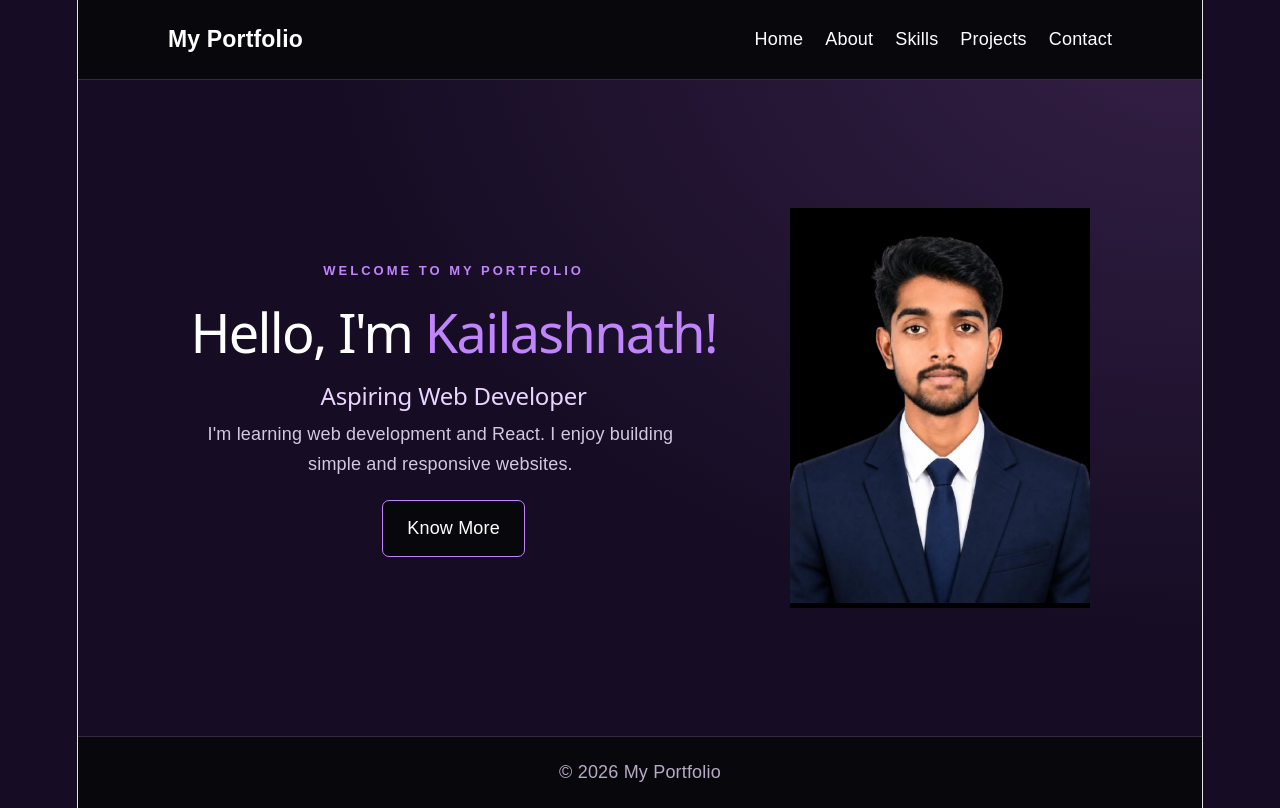
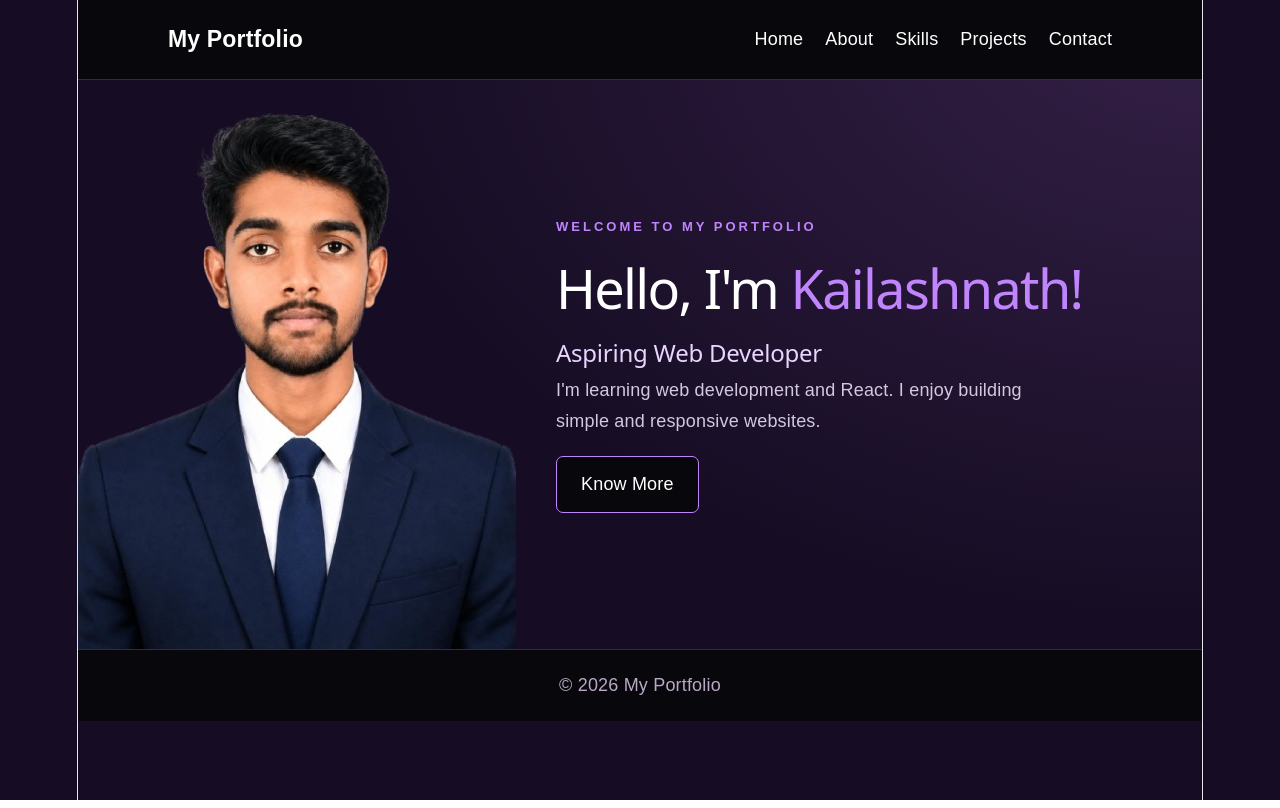
Before and after one commit to KAILASHNATH4545/my-portfolio, a React (Vite) app: page / in a window 1280 px wide. Built offline with nearby package versions, Linux system fonts and the light colour scheme.

Commit message:
Fix profile image alignment

```diff
--- a/src/App.css
+++ b/src/App.css
@@ -55,16 +55,19 @@ body {
 
 /* Home page */
 .hero {
-  min-height: 82vh;
   display: flex;
+  flex-direction: row;
   align-items: center;
-  justify-content: space-between;
-  gap: 45px;
-  padding: 65px 10%;
+  justify-content: center;
+  gap: 40px;
+  /* max-width: 1100px;
+  margin: 0 auto;
+  padding: 50px 30px; */
 }
 
 .hero-content {
-  max-width: 580px;
+  flex: 1;
+  text-align: left;
 }
 
 .welcome {
@@ -115,24 +118,20 @@ body {
 }
 
 /* Profile photo */
-.photo-container {
-  display: flex;
-  align-items: center;
-  justify-content: center;
+photo-container {
+  width: 220px;
+  height: 280px;
   flex-shrink: 0;
-  width: 300px;
-  height: 400px;
   background: #000000;
+  overflow: hidden;
 }
 
 .profile-image {
-
   width: 100%;
   height: 100%;
-  border-radius: 0;
-  object-fit: contain;
-  border: none;
-  background: #000000;
+  object-fit: cover;
+  object-position: center;
+  display: block;
 }
 
 /* Other pages */
@@ -208,14 +207,12 @@ footer {
   }
 
   .hero {
-    flex-direction: column-reverse;
+    flex-direction: column;
     text-align: center;
-    padding: 50px 7%;
   }
 
   .hero-content>p:not(.welcome) {
-    margin-left: auto;
-    margin-right: auto;
+    text-align: center;
   }
 
   .photo-container {
--- a/src/App.jsx
+++ b/src/App.jsx
@@ -22,6 +22,13 @@ function Navbar() {
 function Home() {
   return (
     <main className="hero">
+      <div className="photo-container">
+        <img
+          src="/profile-photo.png"
+          alt="Kailashnath's profile"
+          className="profile-image"
+        />
+      </div>
       <div className="hero-content">
         <p className="welcome">WELCOME TO MY PORTFOLIO</p>
         <h1>Hello, I'm <span>Kailashnath!</span></h1>
@@ -33,13 +40,7 @@ function Home() {
         <Link to="/about" className="button">Know More</Link>
       </div>
 
-      <div className="photo-container">
-        <img
-          src="/profile-photo.png"
-          alt="Kailashnath's profile"
-          className="profile-image"
-        />
-      </div>
+
     </main>
   )
 }
```
